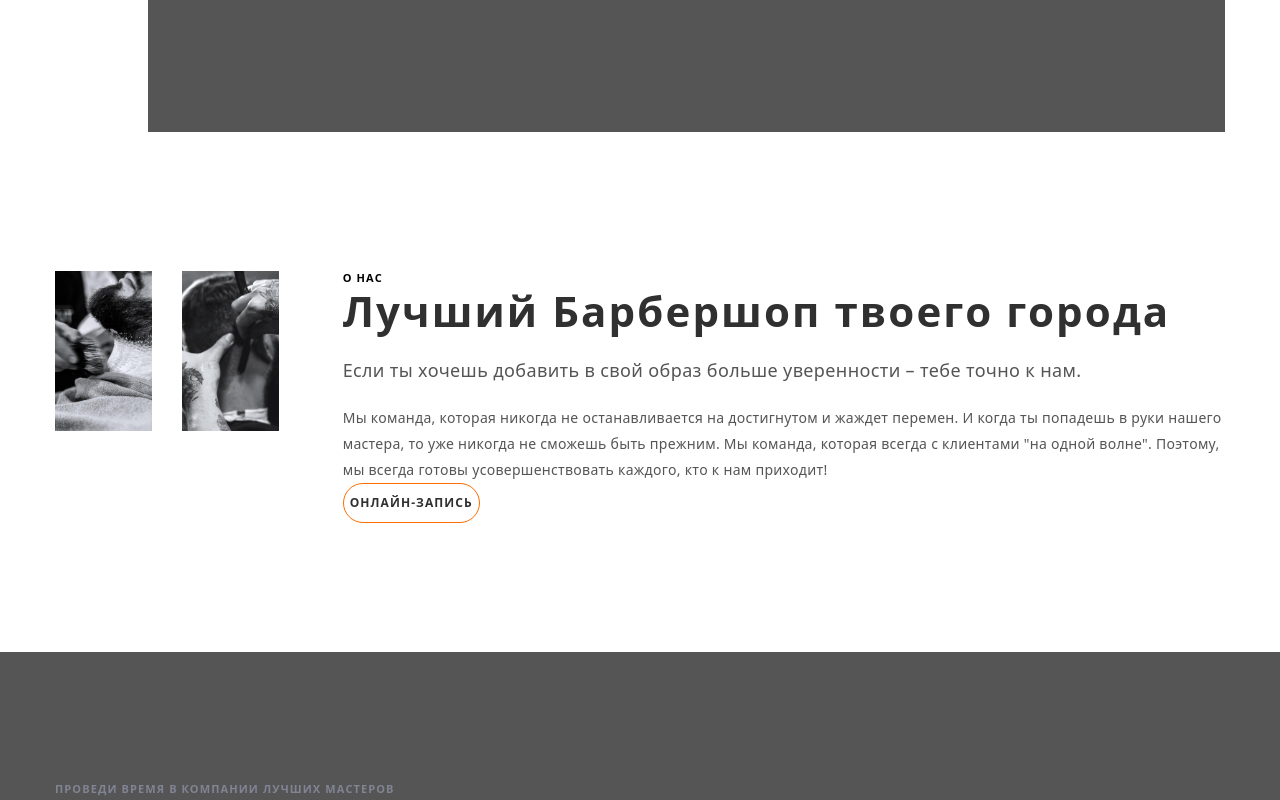
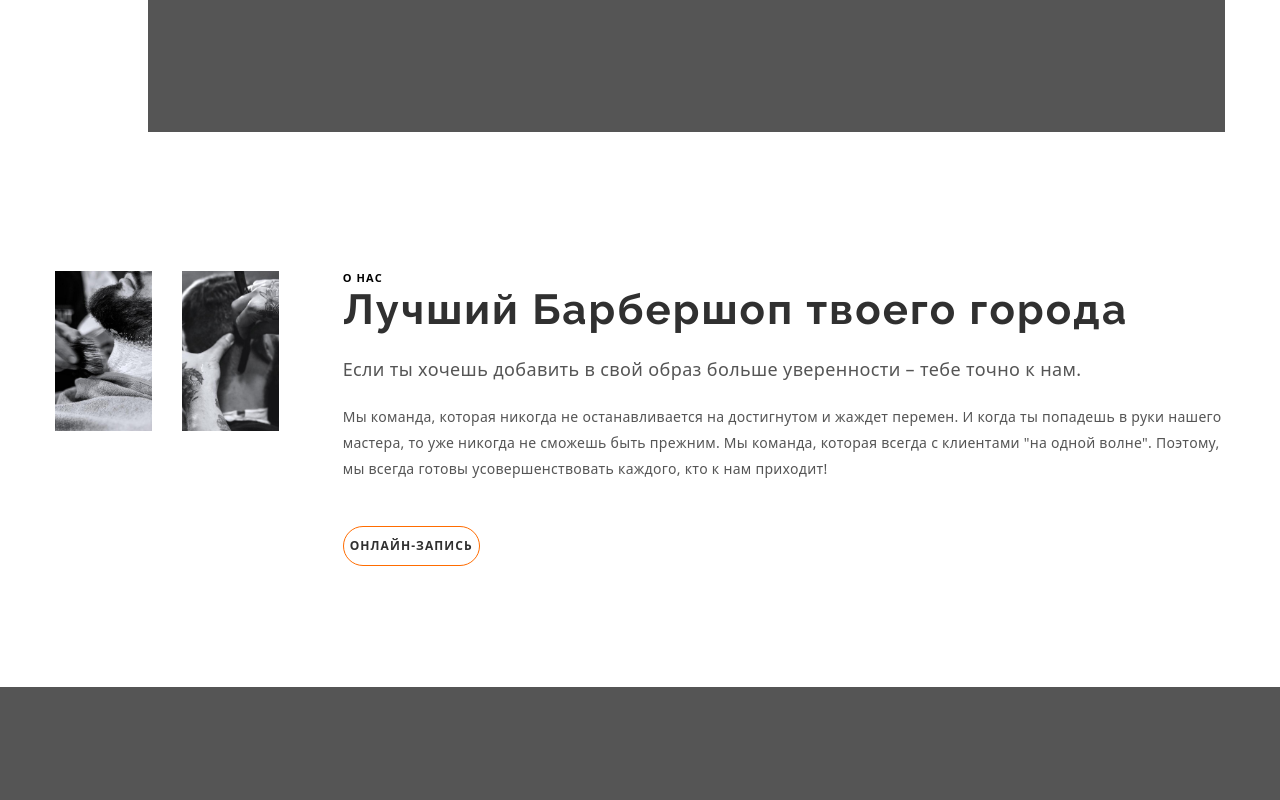
Before and after one commit to kiralymarguax/barbershop, a plain HTML site: page index.html in a window 1280 px wide. Shown: the part 620-1420 px from the top of the page. Drawn offline with nearby package versions, Linux system fonts and the light colour scheme.

Commit message:
finished

```diff
--- a/css/style.css
+++ b/css/style.css
@@ -30,17 +30,17 @@ button {
     cursor: pointer;
 }
 
-img {
-    display: block;
-    max-width: 100%;
-    height: auto;
-}
-
 .container{
     width: 1200px;
     padding-left: 15px;
     padding-right: 15px;
     margin: 0 auto;
+}
+
+img {
+    display: block;
+    max-width: 100%;
+    height: auto;
 }
 
 body {
@@ -96,9 +96,10 @@ letter-spacing: 0.02em;
 }
 
 .section-title {
-font-weight: bold;
+font-family: Raleway;
+font-weight: 700;
 font-size: 42px;
-line-height: 1.17;
+line-height: 1,17;
 letter-spacing: 0.05em;
 }
 
@@ -218,7 +219,7 @@ color: var(--second-text-color);
 
 .about {
     padding-top: 139px;
-    padding-bottom: 129px;
+    padding-bottom: 121px;
 }
 
 .about-list {
@@ -254,6 +255,7 @@ font-size: 14px;
 line-height: 1.86;
 letter-spacing: 0.02em;
 color: var(--fourth-text-color);
+margin-bottom: 44px;
 }
 
 .about-button {
```
Also changed, not shown: index.html (+1 -1 lines).
